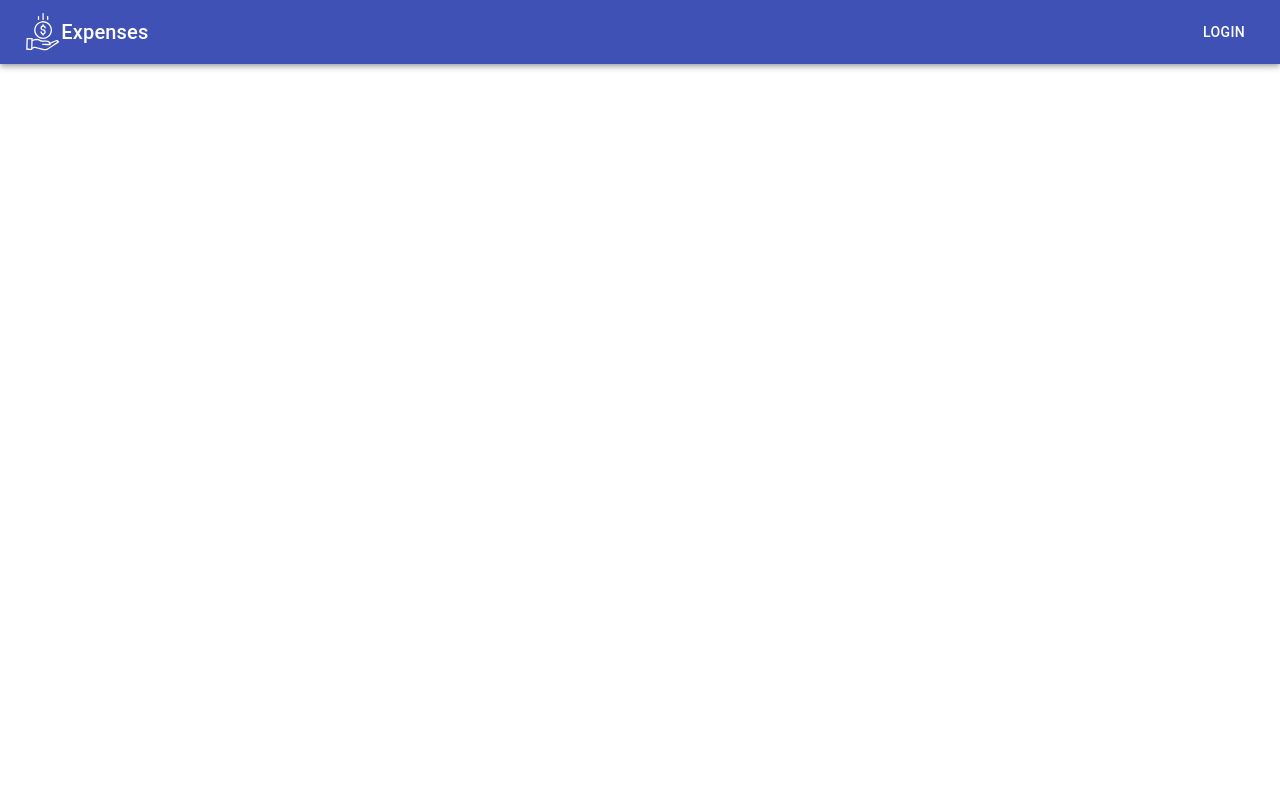
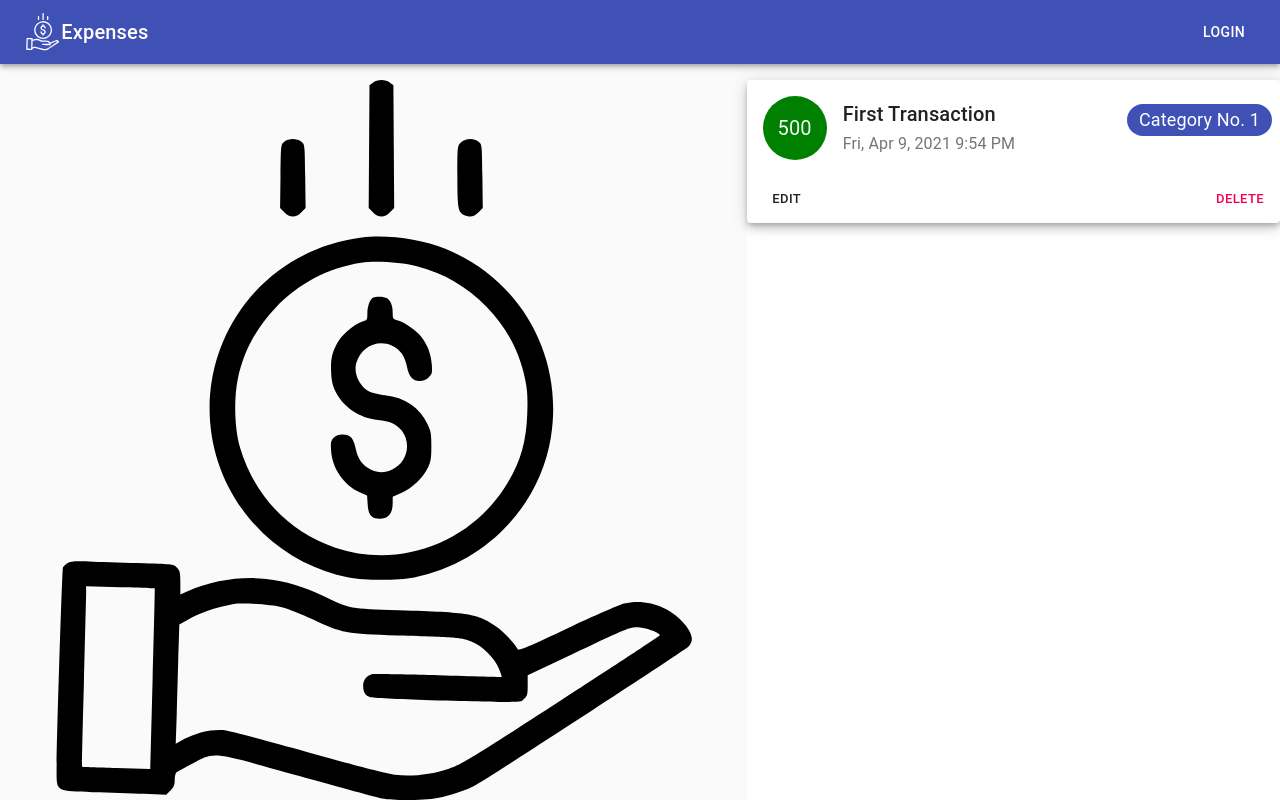
Before and after one commit to my-expenses/web, a React (Create React App) app: page /login in a window 1280 px wide. Built offline with nearby package versions, Linux system fonts and the light colour scheme; no server answers; what axios-auth-refresh would draw is missing.

Commit message:
Displayed logo in landing page

```diff
--- a/src/App.js
+++ b/src/App.js
@@ -1,5 +1,4 @@
 import {BrowserRouter as Router, Route, Switch} from "react-router-dom";
-import LoginContainer from "./users/login/LoginContainer";
 import RegisterContainer from "./users/register/RegisterContainer";
 import HomeContainer from "./home/HomeContainer";
 import CustomAppBar from "./utils/CustomAppBar";
--- a/src/landing/Landing.js
+++ b/src/landing/Landing.js
@@ -1,8 +1,60 @@
+import styles from "./styling";
+import cardStyles from "../home/TransactionCardStyling"
+import Grid from "@material-ui/core/Grid";
+import {
+  Card, CardActions,
+  CardHeader,
+  CssBaseline,
+  Paper,
+  Tooltip
+} from "@material-ui/core";
+import Button from "@material-ui/core/Button";
+import Avatar from "@material-ui/core/Avatar";
+import moment from "moment";
+import Chip from "@material-ui/core/Chip";
+
 const Landing = () => {
+  const classes = styles();
+  const cardClasses = cardStyles();
   return (
-    <div>
+    <Grid container component="main" className={classes.root}>
+      <CssBaseline />
+      <Grid item xs={12} sm={4} md={7} className={classes.image} >
 
-    </div>
+      </Grid>
+      <Grid item xs={12} sm={8} md={5} component={Paper} elevation={0} square>
+        <Grid item xs={12}>
+          <Card className={cardClasses.card} elevation={6}>
+            <CardHeader
+              avatar={
+                <Tooltip title={500} arrow>
+                  <Avatar className={cardClasses.incomeAvatar}>
+                    500
+                  </Avatar>
+                </Tooltip>
+              }
+
+              title="First Transaction"
+              subheader={new moment(new Date()).format("llll")}
+              titleTypographyProps={{variant: "h6"}}
+              subheaderTypographyProps={{variant: "subtitle1"}}
+              action={
+                <Chip
+                  label="Category No. 1"
+                  color="primary"
+                  className={cardClasses.chipText}
+                />
+              }
+            />
+
+            <CardActions disableSpacing className={cardClasses.cardActions}>
+              <Button size="small">Edit</Button>
+              <Button size="small" className={cardClasses.deleteButton} color="secondary">Delete</Button>
+            </CardActions>
+          </Card>
+        </Grid>
+      </Grid>
+    </Grid>
   );
 };
 
--- /dev/null
+++ b/src/landing/styling.js
@@ -0,0 +1,32 @@
+import {makeStyles} from "@material-ui/core/styles";
+
+export default makeStyles((theme) => ({
+  root: {
+    minHeight: '90vh',
+  },
+  image: {
+    backgroundImage: `url(${require('../images/logo.svg').default})`,
+    backgroundRepeat: 'no-repeat',
+    backgroundColor:
+      theme.palette.type === 'light' ? theme.palette.grey[50] : theme.palette.grey[900],
+    backgroundSize: 'contain',
+    backgroundPosition: 'center',
+  },
+  paper: {
+
+    display: 'flex',
+    flexDirection: 'column',
+    alignItems: 'center',
+  },
+  avatar: {
+    margin: theme.spacing(1),
+    backgroundColor: theme.palette.secondary.main,
+  },
+  form: {
+    width: '100%', // Fix IE 11 issue.
+    marginTop: theme.spacing(1),
+  },
+  submit: {
+    margin: theme.spacing(3, 0, 2),
+  },
+}));
--- a/src/users/login/Login.js
+++ b/src/users/login/Login.js
@@ -3,7 +3,6 @@ import Avatar from '@material-ui/core/Avatar';
 import Button from '@material-ui/core/Button';
 import CssBaseline from '@material-ui/core/CssBaseline';
 import TextField from '@material-ui/core/TextField';
-import {Link} from "react-router-dom";
 import Grid from '@material-ui/core/Grid';
 import LockOutlinedIcon from '@material-ui/icons/LockOutlined';
 import LockIcon from '@material-ui/icons/Lock';
--- a/src/users/register/Register.js
+++ b/src/users/register/Register.js
@@ -3,7 +3,6 @@ import Avatar from '@material-ui/core/Avatar';
 import Button from '@material-ui/core/Button';
 import CssBaseline from '@material-ui/core/CssBaseline';
 import TextField from '@material-ui/core/TextField';
-import {Link} from "react-router-dom";
 import Grid from '@material-ui/core/Grid';
 import LockOutlinedIcon from '@material-ui/icons/LockOutlined';
 import Typography from '@material-ui/core/Typography';
--- a/src/users/register/RegisterContainer.js
+++ b/src/users/register/RegisterContainer.js
@@ -8,7 +8,6 @@ import api from "../../gateways/api";
 import qs from "qs";
 import {useDispatch} from "react-redux";
 import {errorAction, successAction} from "../../actions/MessageActions";
-import {useHistory} from "react-router-dom";
 
 const RegisterContainer = (props) => {
 
@@ -24,7 +23,6 @@ const RegisterContainer = (props) => {
   const [emailError, setEmailError] = useState('Please enter a valid email')
 
   const dispatch = useDispatch()
-  const history = useHistory();
 
   const [validLength, hasNumber, upperCase, lowerCase, match, specialChar,] =
     usePasswordValidation({
--- a/src/utils/CustomAppBar.js
+++ b/src/utils/CustomAppBar.js
@@ -6,11 +6,10 @@ import Typography from '@material-ui/core/Typography';
 import Button from "@material-ui/core/Button";
 import {useDispatch, useSelector} from "react-redux";
 import {logout} from "../actions/UserActions";
-import {Link, useHistory} from "react-router-dom";
+import {useHistory} from "react-router-dom";
 import {ReactComponent as Logo} from "../logo.svg"
 import {Drawer} from "@material-ui/core";
 import LoginContainer from "../users/login/LoginContainer";
-import Grid from "@material-ui/core/Grid";
 import RegisterContainer from "../users/register/RegisterContainer";
 
 const useStyles = makeStyles((theme) => ({
```
Also changed, not shown: src/images/logo.svg (added).
